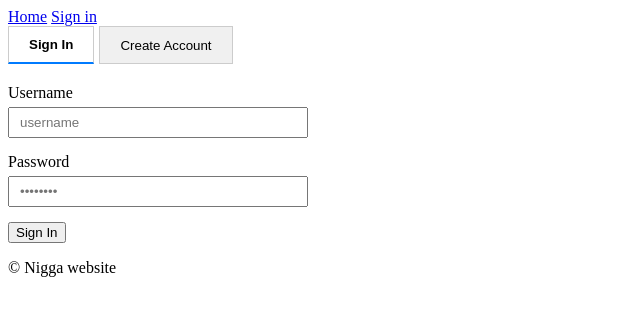
After one commit to Timothy-Seow/DBProject, a Flask app: page /auth in a window 1280 px wide. The commit adds this page. Shown: the top 316 px of the page, without its empty margins (0-640 px from the left). Run offline with Flask 3, Linux system fonts and the light colour scheme.

Commit message:
Completed functionalities for users to login, signup, and to create/view reviews for restaurants. Also fixed some issues in DB creation.

```diff
--- a/createDB.sql
+++ b/createDB.sql
@@ -1,7 +1,7 @@
 CREATE TABLE IF NOT EXISTS users (
     user_id INTEGER PRIMARY KEY AUTOINCREMENT,
-    username TEXT NOT NULL,
-    email TEXT NOT NULL,
+    username TEXT NOT NULL UNIQUE,
+    email TEXT NOT NULL UNIQUE,
     password_hash TEXT NOT NULL
 );
 
--- a/web/app.py
+++ b/web/app.py
@@ -5,16 +5,29 @@ from functools import wraps
 import sqlQueries as db
 
 app = Flask(__name__)
+app.secret_key = "randomkey"
 
+# get user from session
+def current_user():
+    return session.get("user")
+
+# for injecting user into every template so program knows if someone is logged in. runs by itself
+@app.context_processor
+def inject_user():
+    return {"user": current_user()}
+
+# home page currently will display all restaurants
 @app.route('/')
 def home():
     restaurants = db.get_restaurants()
     return render_template('home.html', restaurants=restaurants)
 
+# for when user clicks on a specific restaurant
 @app.route("/restaurant/<int:rid>")
 def restaurant(rid):
     restaurant = db.get_restaurant_by_id(rid)
     menu = db.get_menu_by_restaurant(rid)
+    reviews = db.get_reviews_for_restaurant(rid)
 
     menu_sections = {}
     for i in menu:
@@ -24,7 +37,76 @@ def restaurant(rid):
     if not restaurant:
         flash("Restaurant not found.", "error")
         return redirect(url_for('home'))
-    return render_template('restaurant.html', restaurant=restaurant, menu_sections=menu_sections)
+
+    return render_template('restaurant.html', restaurant=restaurant, menu_sections=menu_sections, reviews=reviews)
+
+# restaurant review route
+@app.route("/restaurant/<int:rid>/review", methods=["POST"])
+def submit_review(rid):
+    rating  = request.form.get("rating",  type=int)
+    title   = request.form.get("title",   "").strip()
+    content = request.form.get("content", "").strip()
+
+    if not rating or not 1 <= rating <= 5:
+        flash("Please select a star rating.", "error")
+        return redirect(url_for("restaurant", rid=rid))
+
+    uid = current_user()["user_id"]
+    ok  = db.create_restaurant_review(rid, uid, rating, title or None, content or None)
+    if ok:
+        flash("Review Submitted", "success")
+    else:
+        flash("Error Submitting", "error")
+    return redirect(url_for("restaurant", rid=rid))
+
+# for the LOGIN / SIGNUP process
+@app.route("/auth", methods=["GET", "POST"])
+def auth():
+    # redirect if logged in alr
+    if current_user():
+        return redirect(url_for("home"))
+
+    tab = request.args.get("tab", "login")
+
+    if request.method == "POST":
+        action = request.form.get("action")
+
+        if action == "login":
+            username = request.form.get("username", "").strip()
+            password = request.form.get("password", "")
+            user = db.authenticate_user(username, password)
+            if user:
+                session["user"] = user
+                flash(f"Welcome back, {user['username']}", "success")
+                return redirect(url_for("home"))
+            flash("Invalid email or password.", "error")
+            tab = "login"
+
+        elif action == "register":
+            username = request.form.get("username", "").strip()
+            email = request.form.get("email", "").strip()
+            password = request.form.get("password", "")
+
+            if not username or not email or not password:
+                flash("All fields are required.", "error")
+                tab = "register"
+            else:
+                uid = db.create_user(username, email, password)
+                if uid:
+                    user = db.get_user(uid)
+                    session["user"] = user
+                    flash(f"Welcome, {username}. Your account has been created.", "success")
+                    return redirect(url_for("home"))
+                flash("Username or email is already taken.", "error")
+                tab = "register"
+
+    return render_template("auth.html", tab=tab)
+
+@app.route("/logout")
+def logout():
+    session.pop("user", None)
+    flash("Logged out.", "info")
+    return redirect(url_for("home"))
 
 if __name__ == '__main__':
     print("Running")
--- a/web/static/styles.css
+++ b/web/static/styles.css
@@ -0,0 +1,73 @@
+:root {
+  --tan:       #D4C4B0;
+  --star:      #F5A623;
+  --transition: all .2s ease;
+}
+
+.star-picker {
+    display: flex;
+    gap: 6px;
+    margin-bottom: 16px;
+    justify-content: start;
+    flex-direction: row-reverse;
+}
+.star-picker input { display: none;}
+.star-picker label {
+  font-size: 1.6rem; cursor: pointer; color: var(--tan);
+  transition: var(--transition); line-height: 1;
+}
+.star-picker input:checked ~ label,
+.star-picker label:hover,
+.star-picker label:hover ~ label { color: var(--star); }
+
+
+.auth-form { display: none; }
+.auth-form.active { display: block; }
+
+.auth-tab {
+    background: #f0f0f0;
+    border: 1px solid #ccc;
+    padding: 10px 20px;
+    cursor: pointer;
+}
+
+.auth-tab.active {
+    background: #fff;
+    border-bottom: 2px solid #007bff; /* Highlights active tab */
+    font-weight: bold;
+}
+
+.auth-tabs {
+    display: flex;
+    gap: 5px;
+    margin-bottom: 20px;
+}
+
+.auth-form div {
+    margin-bottom: 15px;
+}
+
+.auth-form label {
+    display: block;
+    margin-bottom: 5px;
+}
+
+.auth-form input {
+    display: block;
+    width: 100%;
+    max-width: 300px;
+    padding: 6px 10px;
+    box-sizing: border-box;
+}
+
+/* Flash Messages  */
+.flash-list { list-style: none; padding: 0; }
+.flash {
+  padding: 12px 20px; border-radius: var(--radius-sm);
+  margin: 12px 0; font-size: .9rem; font-weight: 500;
+  border-left: 4px solid;
+}
+.flash--success { background: #F0FBF1; color: #2D6A34;}
+.flash--error   { background: #FFF0EE; color: #922B1F;}
+.flash--warning { background: #FFF9EC; color: #8A5D00;}
+.flash--info    { background: #EEF4FF; color: #1A4F8C; border-color: #4A7FD0; }
--- /dev/null
+++ b/web/templates/auth.html
@@ -0,0 +1,65 @@
+{% extends "base.html" %}
+{% block title %}Sign In{% endblock %}
+
+{% block content %}
+<div class="auth">
+    <div class="auth-tabs">
+        <button class="auth-tab {% if tab=='login' %}active{% endif %}"
+                onclick="switchTab('login')">Sign In</button>
+        <button class="auth-tab {% if tab=='register' %}active{% endif %}"
+                onclick="switchTab('register')">Create Account</button>
+    </div>
+
+    <div id="form-login" class="auth-form {% if tab=='login' %}active{% endif %}">
+        <form method="POST" action="{{ url_for('auth') }}">
+            <input type="hidden" name="action" value="login">
+
+            <div>
+                <label>Username</label>
+                <input type="text" name="username" class="form-control" placeholder="username" required>
+            </div>
+
+            <div>
+                <label>Password</label>
+                <input type="password" name="password" class="form-control" placeholder="••••••••" required>
+            </div>
+
+            <button type="submit" class="btn btn--primary btn--full mt-16">Sign In</button>
+        </form>
+    </div>
+
+    <div id="form-register" class="auth-form {% if tab=='register' %}active{% endif %}">
+        <form method="POST" action="{{ url_for('auth', tab='register') }}">
+          <input type="hidden" name="action" value="register">
+
+            <div>
+                <label>Username</label>
+                <input type="text" name="username" class="form-control" placeholder="username" required maxlength="50">
+            </div>
+
+            <div>
+                <label>Email address</label>
+                <input type="email" name="email" class="form-control" placeholder="you@example.com" required>
+            </div>
+
+            <div>
+                <label>Password</label>
+                <input type="password" name="password" class="form-control" placeholder="At least 8 characters" required minlength="6">
+            </div>
+
+            <button type="submit" class="btn btn--primary btn--full mt-8">Create Account</button>
+        </form>
+    </div>
+</div>
+{% endblock %}
+
+{% block scripts %}
+<script>
+function switchTab(tab) {
+  document.querySelectorAll('.auth-tab').forEach(el => el.classList.remove('active'));
+  document.querySelectorAll('.auth-form').forEach(el => el.classList.remove('active'));
+  document.querySelector(`#form-${tab}`).classList.add('active');
+  event.target.classList.add('active');
+}
+</script>
+{% endblock %}
--- a/web/templates/base.html
+++ b/web/templates/base.html
@@ -3,19 +3,42 @@
 <head>
   <meta charset="UTF-8">
   <meta name="viewport" content="width=device-width, initial-scale=1.0">
-  <link rel="stylesheet" href="{{ url_for('static', filename='style.css') }}">
+  <link rel="stylesheet" href="{{ url_for('static', filename='styles.css') }}">
   {% block head %}{% endblock %}
 </head>
 <body>
 
-<nav>
-    <ul>
-    <li><a href="{{ url_for('home') }}">Home</a></li>
-    </ul>
+<nav class="navbar">
+    <div class="nav_links"></div>
+        <a href="{{ url_for('home') }}">Home</a>
+
+        {% if user %}
+            <a href="{{ url_for('logout') }}">Log out</a>
+        {% else %}
+            <a href="{{ url_for('auth') }}">Sign in</a>
+        {% endif %}
+    <div>
 </nav>
+
+<!-- Flash messages -->
+{% with messages = get_flashed_messages(with_categories=true) %}
+  {% if messages %}
+    <div class="container">
+      <ul class="flash-list">
+        {% for category, message in messages %}
+          <li class="flash flash--{{ category }}">{{ message }}</li>
+        {% endfor %}
+      </ul>
+    </div>
+  {% endif %}
+{% endwith %}
 
 {% block content %}{% endblock %}
 
 <footer>
     <p>&copy; Nigga website</p>
 </footer>
+
+{% block scripts %}{% endblock %}
+</body>
+</html>
```
Also changed, not shown: sqlQueries.py (+101 -15 lines), web/templates/restaurant.html (+31 -3 lines), food_review.db, readme.md.
